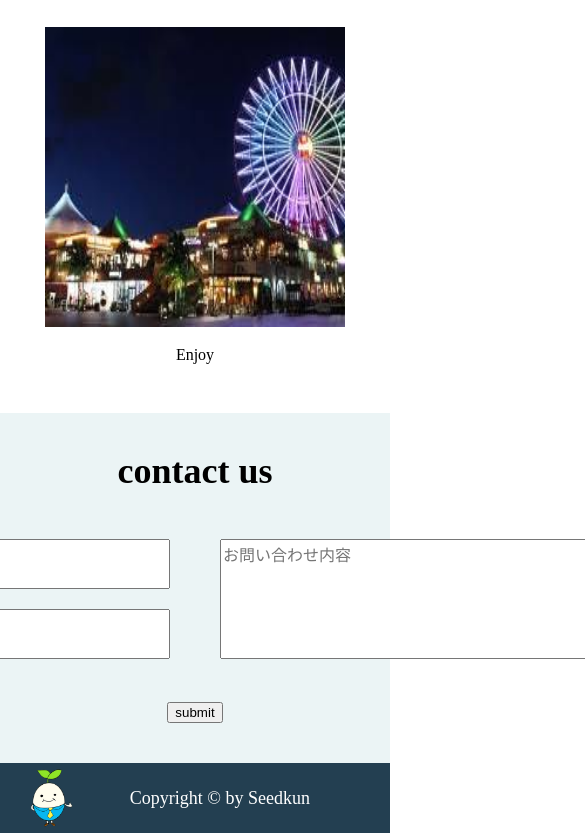
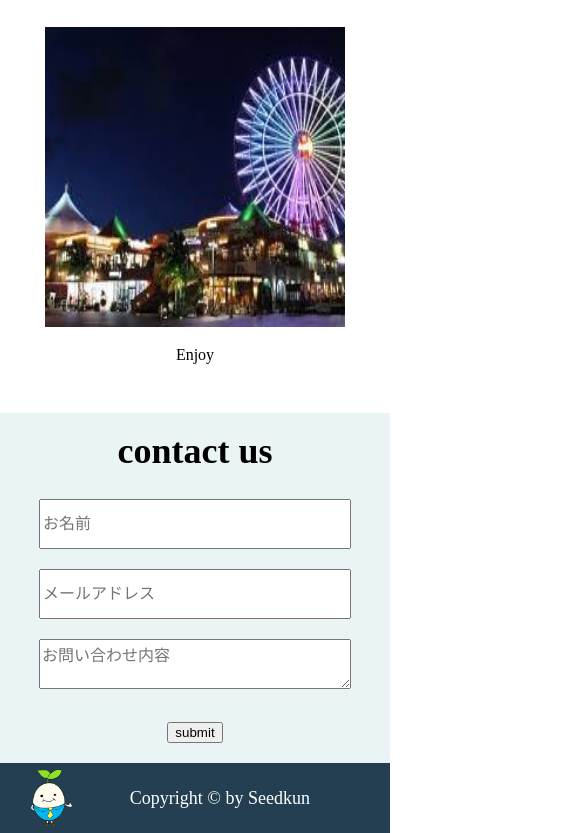
Before and after one commit to riomaemoto/welcomePC_for_class, a plain HTML site: page index.html in a window 390 px wide. Shown: the part 1611-2444 px from the top of the page, 585 px wide, since content can reach past the window. Drawn offline with Linux system fonts and the light colour scheme.

Commit message:
コンタクト部分スマフォ対応完了

```diff
--- a/css/style.css
+++ b/css/style.css
@@ -371,8 +371,42 @@ footer {
 }
 
 
+/*contact*/
+.contact .form {
+	flex-flow: column nowrap;
+	margin: 30px 0;
+}
 
-/*contact*/
+
+.form .name, .form .email, .form .inquiry {
+	width: 80%;
+}
+
+
+
+.form .name, .form .email, {
+	height: 30px;
+}
+
+
+
+.form .inquiry {
+	height: 50px;
+}
+
+
+
+.form-left {
+	margin-right: 0;
+}
+
+
+
+.form-right {
+	margin-top: 20px;
+}
+
+
 
 /*footer*/
 
```
